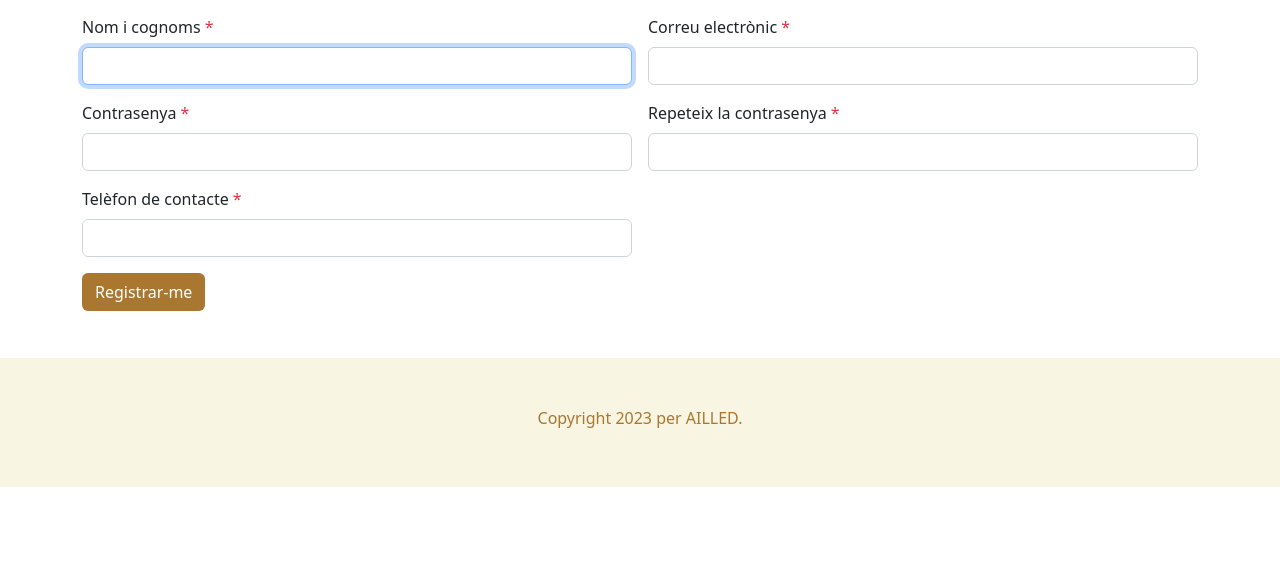
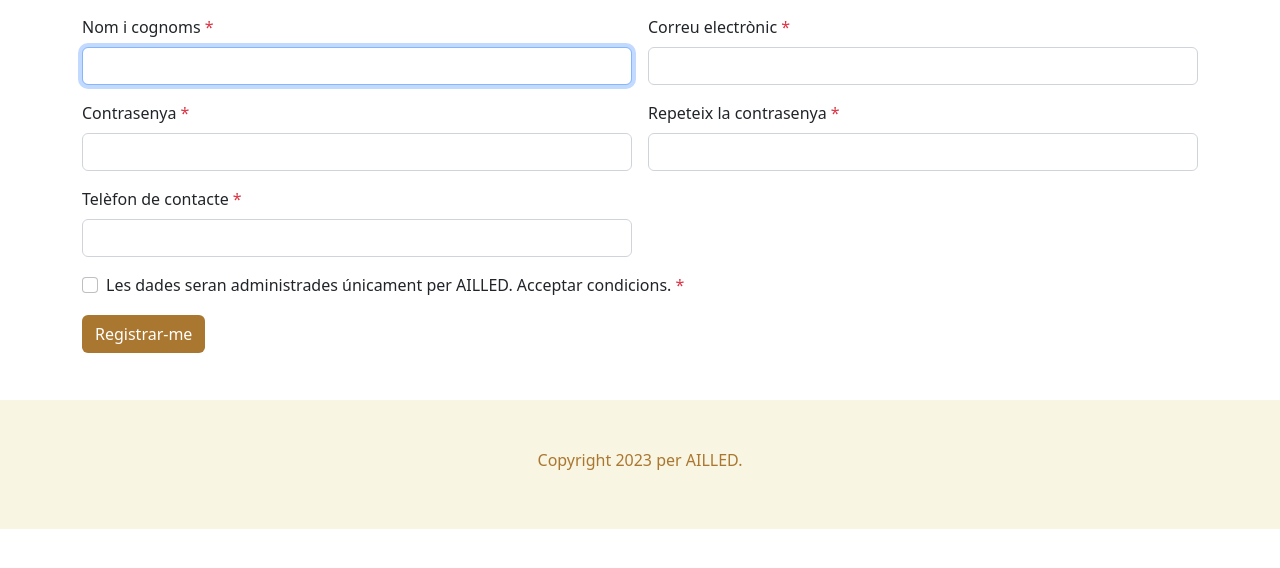
Before and after one commit to omainou/treball_final, a PHP site: page /registrar_usuari.php in a window 1280 px wide. Shown: the part 161-729 px from the top of the page. Run offline with PHP 8.4, Linux system fonts and the light colour scheme.

Commit message:
Acceptar termes i condicions al registrar-se

```diff
--- a/registrar_usuari.php
+++ b/registrar_usuari.php
@@ -103,6 +103,17 @@
           </div>
 
           <div class="col-12">
+            <!-- <p>Les dades seran administrades únicament per AILLED</p> -->
+            <div class="form-check">
+              <input class="form-check-input" type="checkbox" id="accepto" name="accepto" required>
+              <label class="form-check-label" for="accepto">
+                Les dades seran administrades únicament per AILLED. Acceptar condicions.
+                <span class="text-danger">*</span>
+              </label>
+            </div>
+          </div>
+
+          <div class="col-12">
             <input type="submit" class="btn boto_marro" value="Registrar-me" name="enviar">
           </div>
         </form>
```
